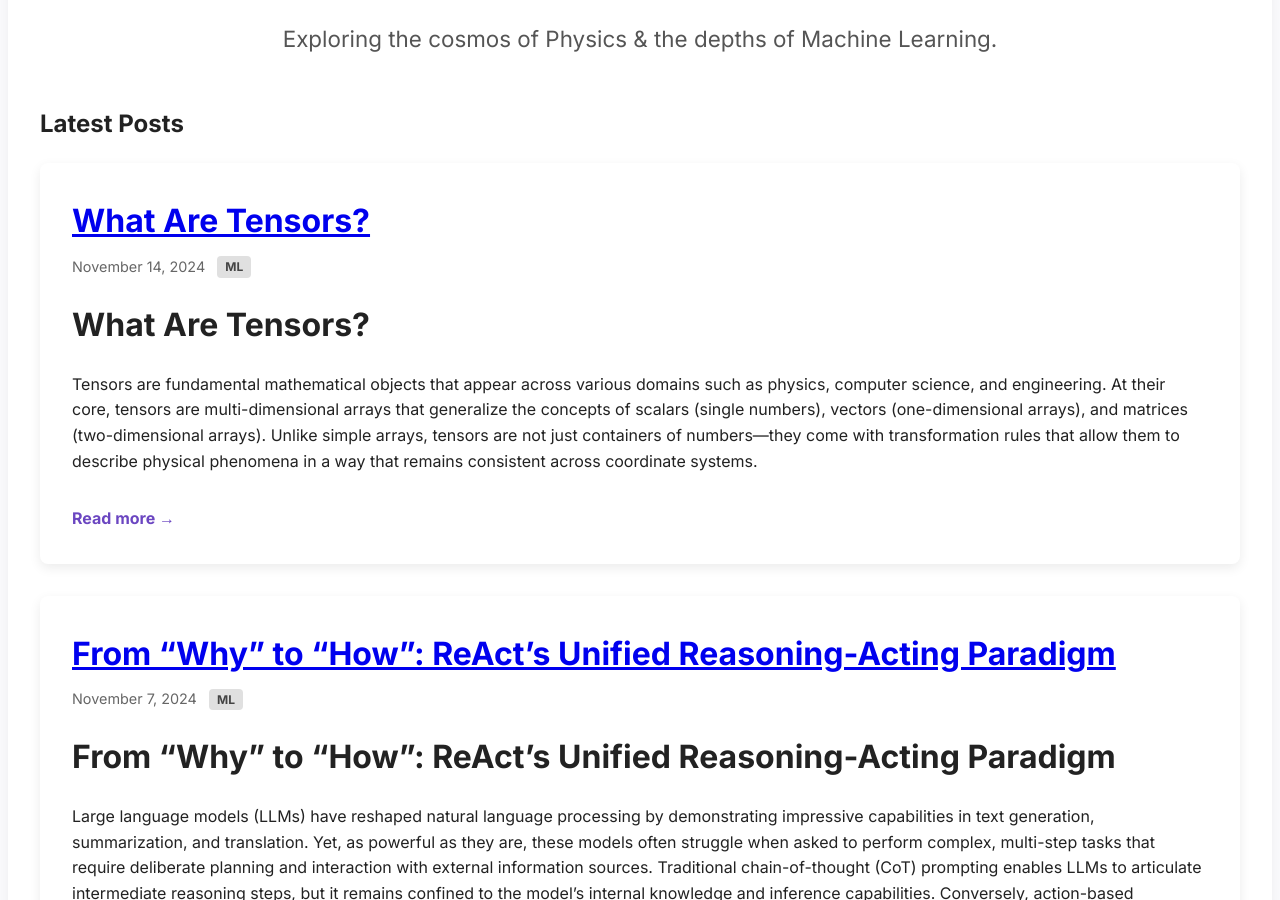
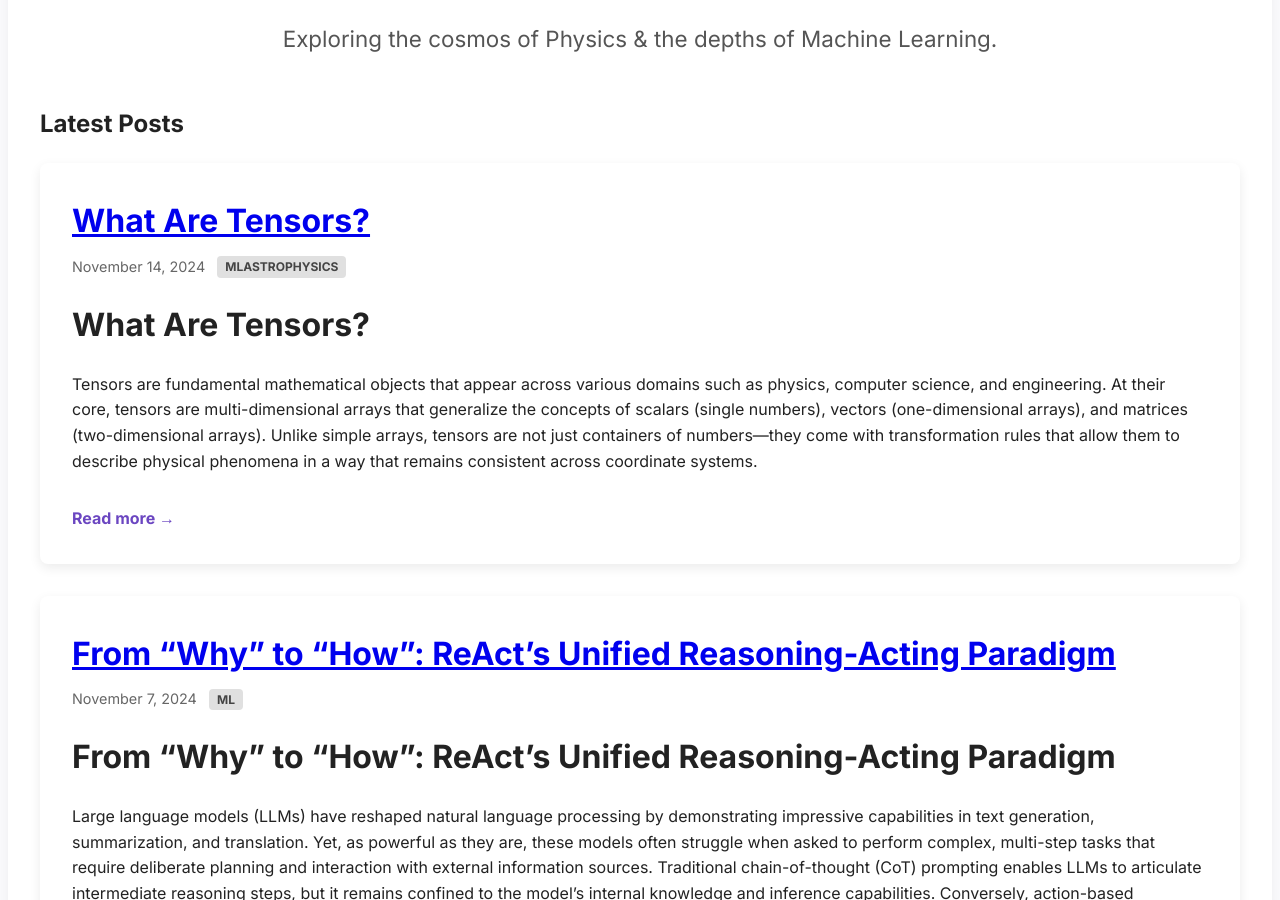
Before and after one commit to Raahul-Thakur/tensorandquarks.github.io, a Jekyll site: the page built from index.md, in a window 1280 px wide and 900 px high, scrolled down 324 px. Built offline with Jekyll 4.4.1, drawn with Linux system fonts in a browser that asks for light colours.

Commit message:
Update index.md

```diff
--- a/index.md
+++ b/index.md
@@ -18,7 +18,7 @@ title: Home
       <p class="post-meta">
         {{ post.date | date: "%B %-d, %Y" }}
         {% if post.tags %}
-           <span class="inline-tag">{{ post.tags[0] }}</span>
+           <span class="inline-tag">{{ post.tags }}</span>
          {% endif %}
       </p>
 
```
